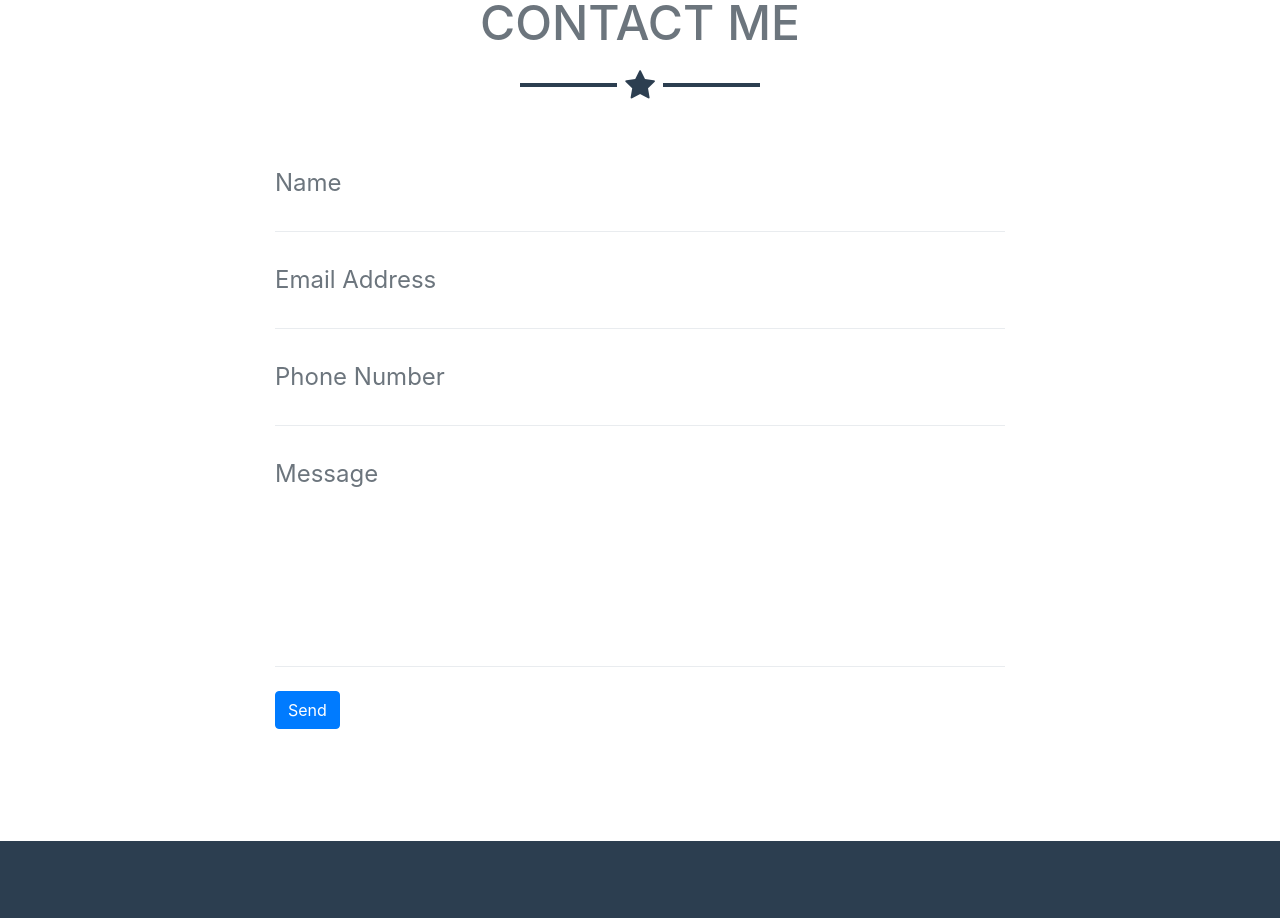
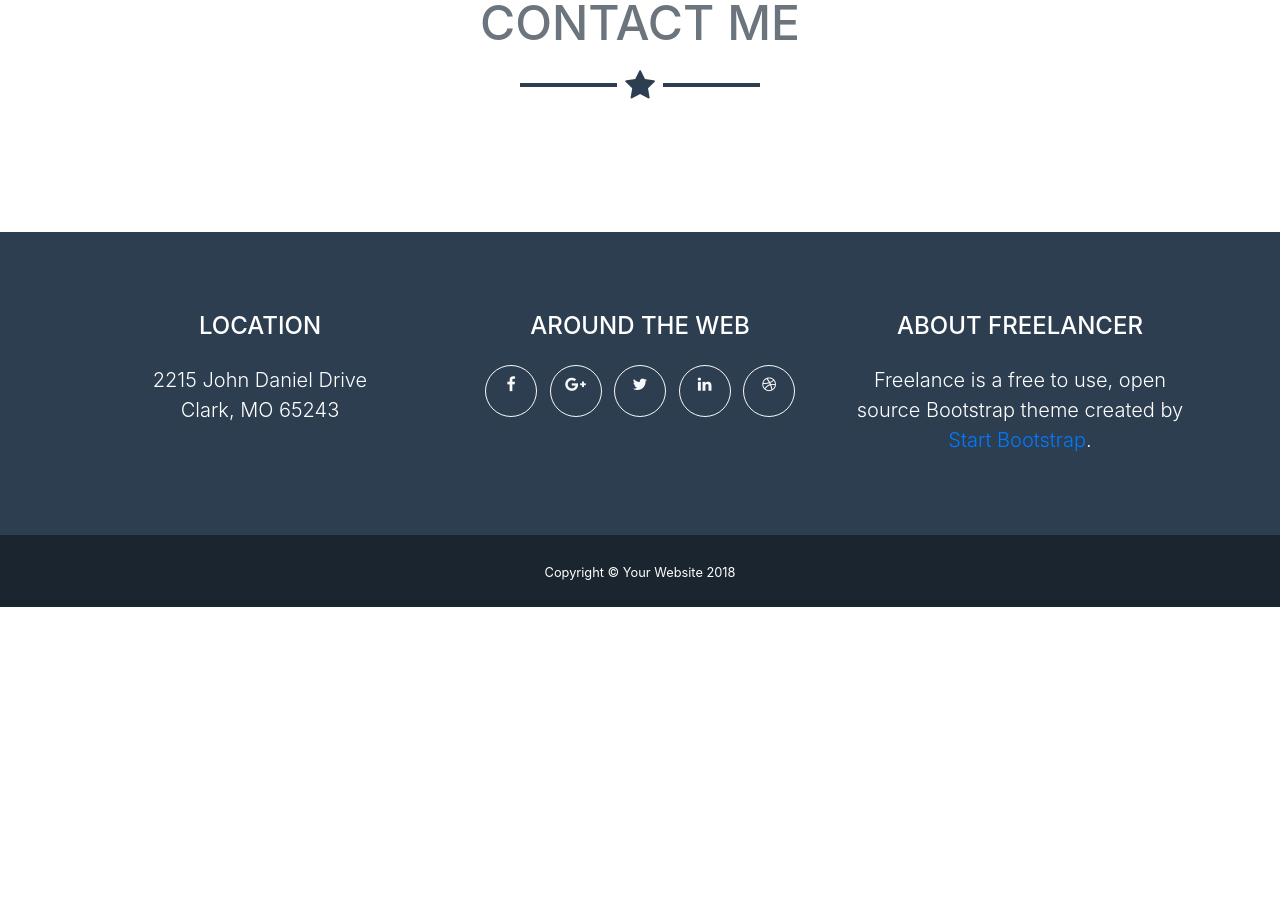
Before and after one commit to marksid/marksid.github.io, a website with bundled scripts: page index.html in a window 1280 px wide. Shown: the part 2286-3204 px from the top of the page. After the commit the page ends 2893 px from the top, so only its background shows below. Built offline with nearby package versions, Linux system fonts and the light colour scheme.

Commit message:
remove form

```diff
--- a/index.html
+++ b/index.html
@@ -158,7 +158,7 @@
           <div class="col-lg-8 mx-auto">
             <!-- To configure the contact form email address, go to mail/contact_me.php and update the email address in the PHP file on line 19. -->
             <!-- The form should work on most web servers, but if the form is not working you may need to configure your web server differently. -->
-            <form name="sentMessage" id="contactForm" novalidate="novalidate">
+            <!-- <form name="sentMessage" id="contactForm" novalidate="novalidate">
               <div class="control-group">
                 <div class="form-group floating-label-form-group controls mb-0 pb-2">
                   <label>Name</label>
@@ -192,7 +192,7 @@
               <div class="form-group">
                 <button type="submit" class="btn btn-primary btn-xl" id="sendMessageButton">Send</button>
               </div>
-            </form>
+            </form> -->
           </div>
         </div>
       </div>
```
